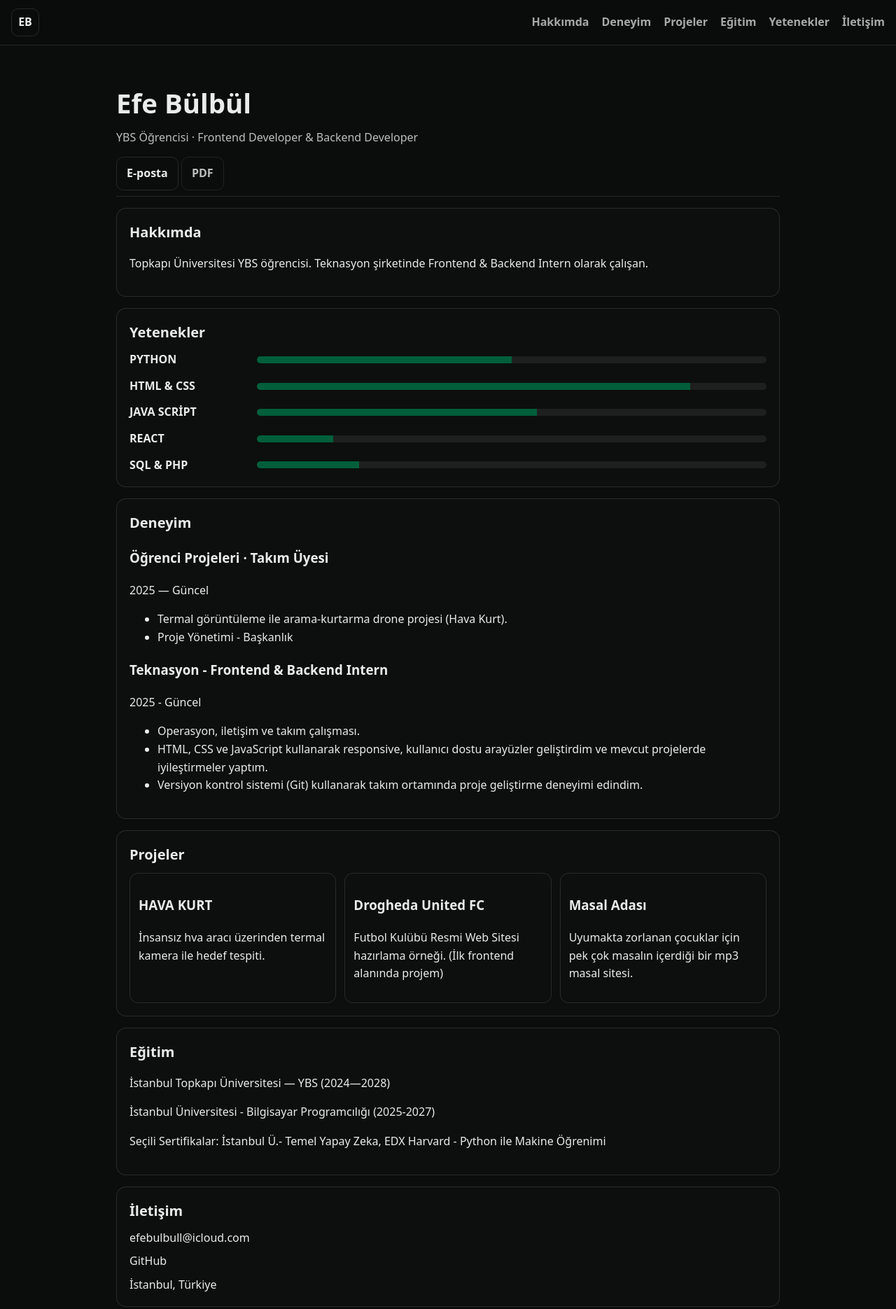
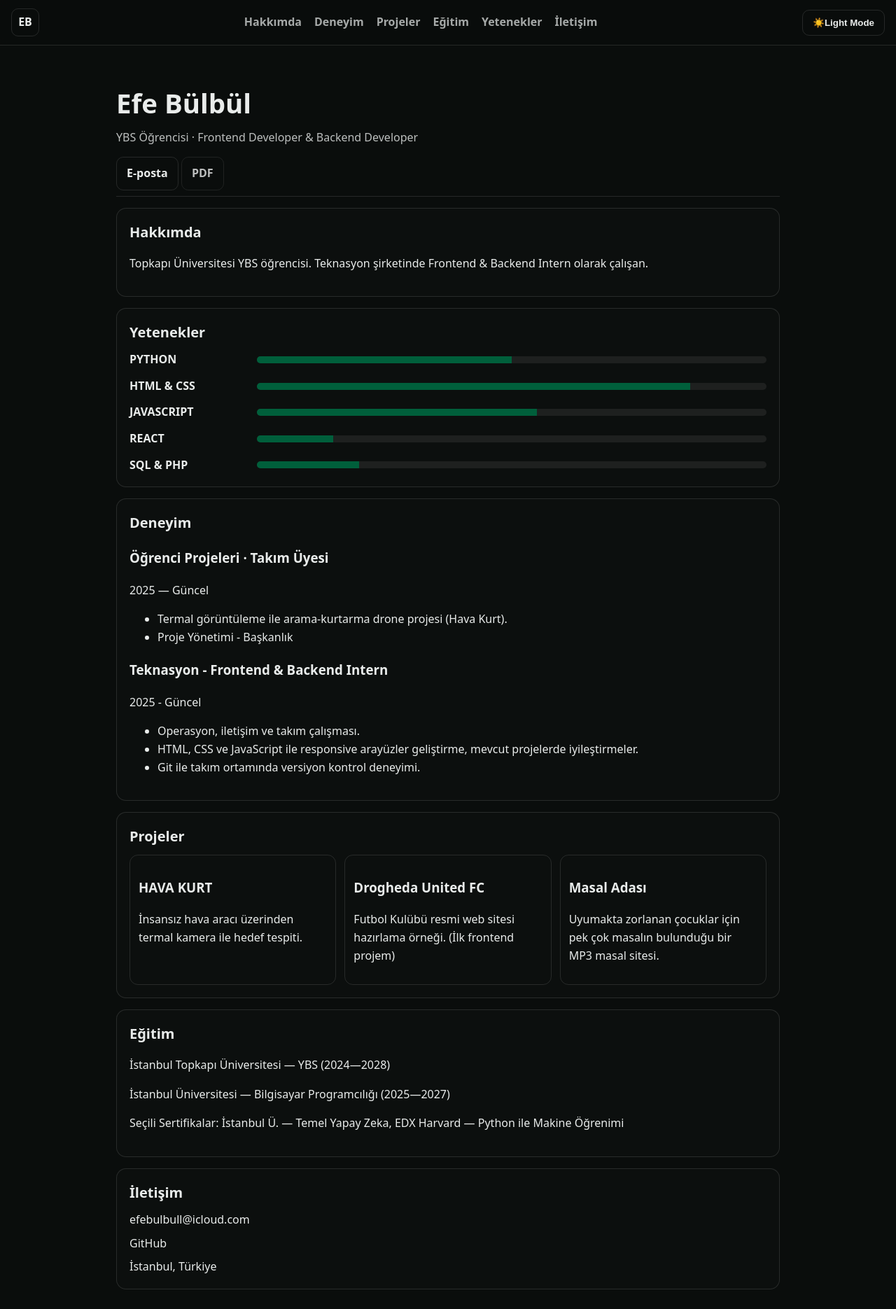
Before and after one commit to efebulbul/efebulbul-CV, a plain HTML site: page index.html in a window 1280 px wide. Shown: the top 1870 px of the page at 70% size. Drawn offline with Linux system fonts and the light colour scheme.

Commit message:
Update index.html

```diff
--- a/index.html
+++ b/index.html
@@ -1,15 +1,31 @@
 <!doctype html>
-<html lang="tr">
+<html lang="tr" data-theme="dark">
 <head>
   <meta charset="utf-8" />
   <meta name="viewport" content="width=device-width, initial-scale=1" />
+  <meta name="color-scheme" content="light dark">
   <title>Efe Bülbül — CV</title>
   <meta name="description" content="Minimal, profesyonel, koyu tema CV sitesi" />
   <link rel="stylesheet" href="styles.css" />
+
+  <!-- Boya öncesi tema uygulama (FOUC engelleme) -->
+  <script>
+  (() => {
+    const KEY = "site-theme";
+    try {
+      const t = localStorage.getItem(KEY);
+      if (t === "light" || t === "dark") {
+        document.documentElement.setAttribute("data-theme", t);
+        document.documentElement.style.colorScheme = t === "dark" ? "dark" : "light";
+      }
+    } catch(_) {}
+  })();
+  </script>
 </head>
 <body>
   <header class="topbar" id="top">
     <div class="brand">EB</div>
+
     <nav class="nav">
       <a href="#hakkimda">Hakkımda</a>
       <a href="#deneyim">Deneyim</a>
@@ -18,6 +34,12 @@
       <a href="#yetenekler">Yetenekler</a>
       <a href="#iletisim">İletişim</a>
     </nav>
+
+    <!-- Tema düğmesi -->
+    <button id="theme-toggle" aria-pressed="true" aria-label="Temayı değiştir" class="btn" title="Temayı değiştir">
+      <span class="theme-icon" aria-hidden="true">☀️</span>
+      <span class="theme-text">Light Mode</span>
+    </button>
   </header>
 
   <main class="container">
@@ -25,14 +47,14 @@
       <h1>Efe Bülbül</h1>
       <p class="subtitle">YBS Öğrencisi · Frontend Developer &amp; Backend Developer</p>
       <div class="cta">
-        <a class="btn" href="efebulbull@icloud.com">E‑posta</a>
+        <a class="btn" href="mailto:efebulbull@icloud.com">E-posta</a>
         <a class="btn ghost" href="cv.pdf" download>PDF</a>
       </div>
     </section>
 
     <section id="hakkimda" class="card">
       <h2>Hakkımda</h2>
-      <p>Topkapı Üniversitesi YBS öğrencisi. Teknasyon şirketinde Frontend & Backend Intern olarak çalışan.</p>
+      <p>Topkapı Üniversitesi YBS öğrencisi. Teknasyon şirketinde Frontend &amp; Backend Intern olarak çalışan.</p>
     </section>
 
     <section id="yetenekler" class="card">
@@ -40,7 +62,7 @@
       <ul class="skills">
         <li class="skill"><span>PYTHON</span><span class="bar" style="--level:50%"></span></li>
         <li class="skill"><span>HTML &amp; CSS</span><span class="bar" style="--level:85%"></span></li>
-        <li class="skill"><span>JAVA SCRİPT</span><span class="bar" style="--level:55%"></span></li>
+        <li class="skill"><span>JAVASCRIPT</span><span class="bar" style="--level:55%"></span></li>
         <li class="skill"><span>REACT</span><span class="bar" style="--level:15%"></span></li>
         <li class="skill"><span>SQL &amp; PHP</span><span class="bar" style="--level:20%"></span></li>
       </ul>
@@ -54,19 +76,19 @@
           <span>2025 — Güncel</span>
         </div>
         <ul>
-          <li>Termal görüntüleme ile arama‑kurtarma drone projesi (Hava Kurt).</li>
+          <li>Termal görüntüleme ile arama-kurtarma drone projesi (Hava Kurt).</li>
           <li>Proje Yönetimi - Başkanlık</li>
         </ul>
       </article>
       <article class="item">
         <div class="meta">
-          <h3>Teknasyon - Frontend & Backend Intern</h3>
+          <h3>Teknasyon - Frontend &amp; Backend Intern</h3>
           <span>2025 - Güncel</span>
         </div>
         <ul>
           <li>Operasyon, iletişim ve takım çalışması.</li>
-          <li>HTML, CSS ve JavaScript kullanarak responsive, kullanıcı dostu arayüzler geliştirdim ve mevcut projelerde iyileştirmeler yaptım.</li>
-          <li>Versiyon kontrol sistemi (Git) kullanarak takım ortamında proje geliştirme deneyimi edindim.</li>
+          <li>HTML, CSS ve JavaScript ile responsive arayüzler geliştirme, mevcut projelerde iyileştirmeler.</li>
+          <li>Git ile takım ortamında versiyon kontrol deneyimi.</li>
         </ul>
       </article>
     </section>
@@ -76,15 +98,15 @@
       <div class="grid">
         <div class="p">
           <h3>HAVA KURT</h3>
-          <p> İnsansız hva aracı üzerinden termal kamera ile hedef tespiti.</p>
+          <p>İnsansız hava aracı üzerinden termal kamera ile hedef tespiti.</p>
         </div>
         <div class="p">
           <h3>Drogheda United FC</h3>
-          <p>Futbol Kulübü Resmi Web Sitesi hazırlama örneği. (İlk frontend alanında projem) </p>
+          <p>Futbol Kulübü resmi web sitesi hazırlama örneği. (İlk frontend projem)</p>
         </div>
         <div class="p">
           <h3>Masal Adası</h3>
-          <p>Uyumakta zorlanan çocuklar için pek çok masalın içerdiği bir mp3 masal sitesi. </p>
+          <p>Uyumakta zorlanan çocuklar için pek çok masalın bulunduğu bir MP3 masal sitesi.</p>
         </div>
       </div>
     </section>
@@ -92,8 +114,8 @@
     <section id="egitim" class="card">
       <h2>Eğitim</h2>
       <p>İstanbul Topkapı Üniversitesi — YBS (2024—2028)</p>
-      <p> İstanbul Üniversitesi - Bilgisayar Programcılığı (2025-2027)</p>
-      <p>Seçili Sertifikalar: İstanbul Ü.- Temel Yapay Zeka, EDX Harvard - Python ile Makine Öğrenimi</p>
+      <p>İstanbul Üniversitesi — Bilgisayar Programcılığı (2025—2027)</p>
+      <p>Seçili Sertifikalar: İstanbul Ü. — Temel Yapay Zeka, EDX Harvard — Python ile Makine Öğrenimi</p>
     </section>
 
     <section id="iletisim" class="card">
@@ -109,5 +131,48 @@
   <footer class="footer">
     © 2025 Efe Bülbül
   </footer>
+
+  <!-- Tercihen harici: <script src="theme.js" defer></script> -->
+  <script>
+  (function(){
+    const STORAGE_KEY = "site-theme"; // 'light' | 'dark'
+    const root = document.documentElement;
+
+    function getInitialTheme(){
+      try {
+        const saved = localStorage.getItem(STORAGE_KEY);
+        if (saved === "light" || saved === "dark") return saved;
+      } catch(_) {}
+      // HTML başlangıçta dark ile geliyor; fallback:
+      return root.getAttribute("data-theme") === "light" ? "light" : "dark";
+    }
+
+    function applyTheme(theme){
+      root.setAttribute("data-theme", theme);
+      root.style.colorScheme = theme === "dark" ? "dark" : "light";
+
+      const btn = document.getElementById("theme-toggle");
+      if (!btn) return;
+      btn.setAttribute("aria-pressed", String(theme === "dark"));
+      const icon = btn.querySelector(".theme-icon");
+      const text = btn.querySelector(".theme-text");
+      if (icon) icon.textContent = theme === "dark" ? "☀️" : "🌙";
+      if (text) text.textContent = theme === "dark" ? "Light Mode" : "Dark Mode";
+    }
+
+    let current = getInitialTheme();
+    applyTheme(current);
+
+    // DOM hazır olduğunda butonu bağla (bu script sonda olduğu için zaten hazır)
+    const btn = document.getElementById("theme-toggle");
+    if (btn){
+      btn.addEventListener("click", () => {
+        current = current === "dark" ? "light" : "dark";
+        try { localStorage.setItem(STORAGE_KEY, current); } catch(_) {}
+        applyTheme(current);
+      });
+    }
+  })();
+  </script>
 </body>
 </html>
```
